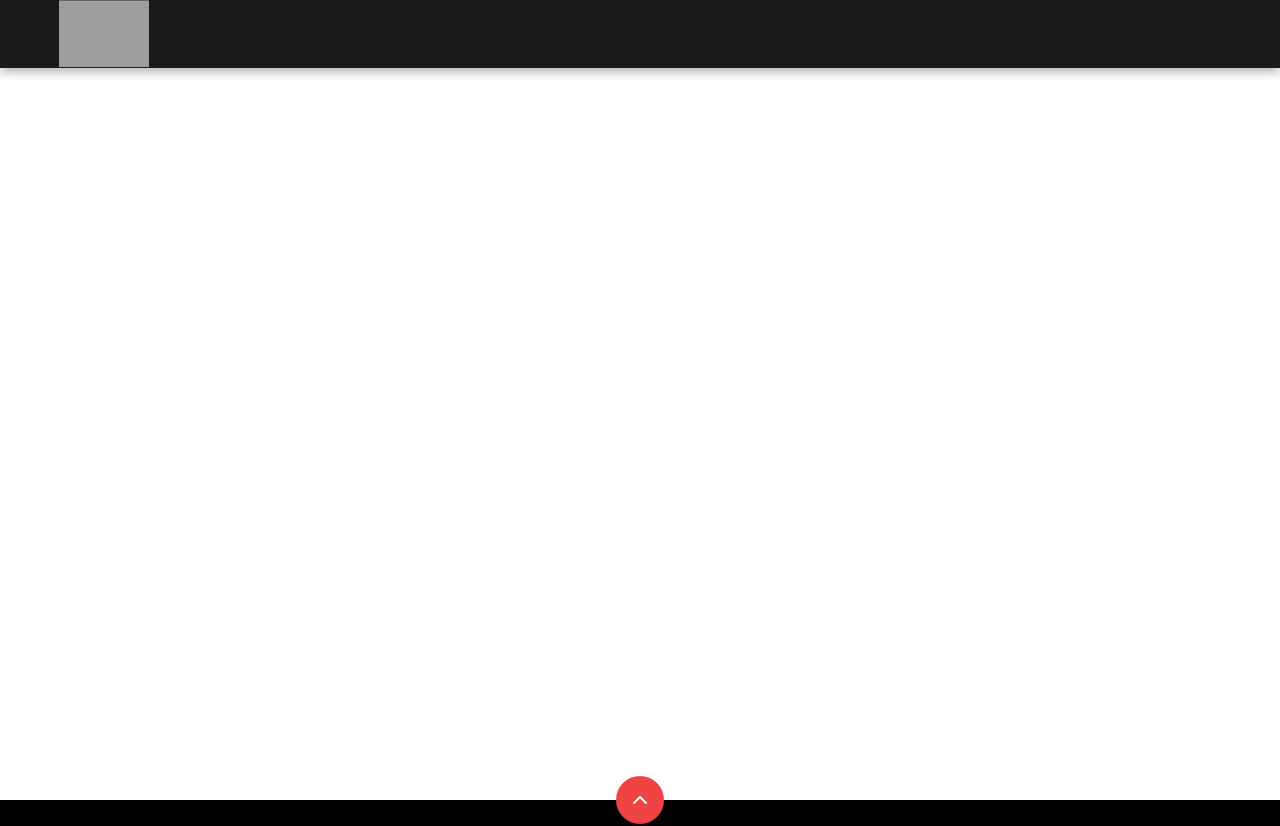
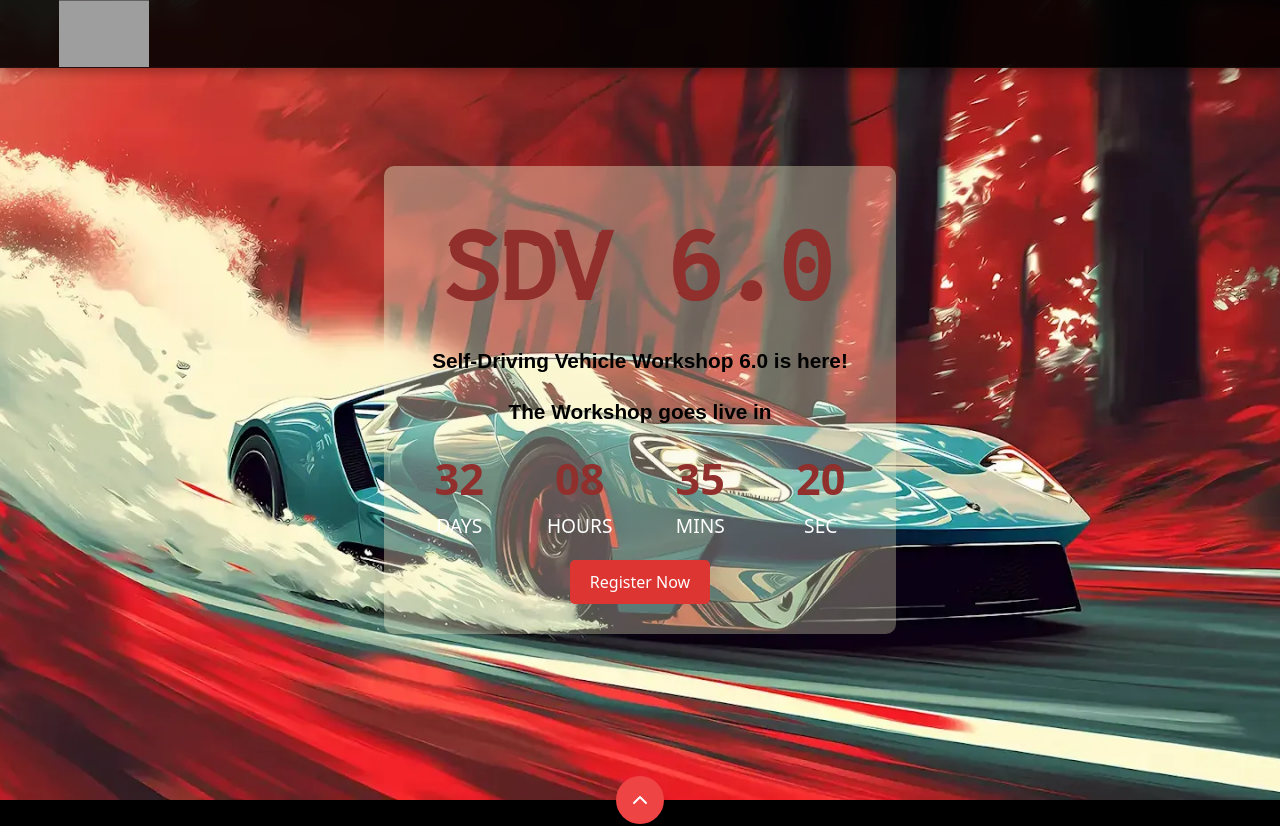
Before and after one commit to swarajjaiswal/SDV-6.0, a React (Create React App) app: page / in a window 1280 px wide. Shown: the top 826 px of the page. Built offline with nearby package versions, Linux system fonts and the light colour scheme; grey boxes are pictures that could not be loaded.

Commit message:
Added Homepage

```diff
--- a/src/components/Homepage/Homepage.css
+++ b/src/components/Homepage/Homepage.css
@@ -1,4 +1,186 @@
-.home{
-    background-color: gray;
+@import url('https://fonts.googleapis.com/css?family=Fira+Mono:400');
+
+.homepage {
+    background-size: cover;
+    background-position: center;
+    background-repeat: no-repeat;
     height: 100vh;
+    display: flex;
+    justify-content: center;
+    align-items: center;
+    position: relative;
 }
+
+.overlay {
+    background: linear-gradient(to bottom right, rgba(248, 244, 207, 0.4), rgba(248, 244, 207, 0.3));
+    padding: 30px;
+    text-align: center;
+    border-radius: 10px;
+    position: relative;
+    max-width: 40%;
+    width: 100%;
+    margin: 0 auto;
+    box-sizing: border-box;
+}
+
+.heading {
+    font-size: 6rem;
+    color: #902F2B;
+    font-weight: bold;
+    margin-bottom: 5px;
+    position: relative;
+    font-family: 'Fira Mono', monospace;
+    letter-spacing: -2px;
+    display: inline-block;
+    animation: glitch 1s linear infinite;
+}
+
+@keyframes glitch {
+    2%, 64% {
+        transform: translate(2px, 0) skew(0deg);
+    }
+    4%, 60% {
+        transform: translate(-2px, 0) skew(0deg);
+    }
+    62% {
+        transform: translate(0, 0) skew(5deg);
+    }
+}
+
+/* Glitch effect */
+.heading:before,
+.heading:after {
+    content: attr(title);
+    position: absolute;
+    left: 0;
+    top: 0;
+    color: #902F2B;
+    z-index: -1;
+    font-family: 'Fira Mono', monospace;
+}
+
+.heading:before {
+    animation: glitchTop 1s linear infinite;
+    clip-path: polygon(0 0, 100% 0, 100% 33%, 0 33%);
+    -webkit-clip-path: polygon(0 0, 100% 0, 100% 33%, 0 33%);
+}
+
+@keyframes glitchTop {
+    2%, 64% {
+        transform: translate(2px, -2px);
+    }
+    4%, 60% {
+        transform: translate(-2px, 2px);
+    }
+    62% {
+        transform: translate(13px, -1px) skew(-13deg);
+    }
+}
+
+.heading:after {
+    animation: glitchBottom 1.5s linear infinite;
+    clip-path: polygon(0 67%, 100% 67%, 100% 100%, 0 100%);
+    -webkit-clip-path: polygon(0 67%, 100% 67%, 100% 100%, 0 100%);
+}
+
+@keyframes glitchBottom {
+    2%, 64% {
+        transform: translate(-2px, 0);
+    }
+    4%, 60% {
+        transform: translate(2px, 0);
+    }
+    62% {
+        transform: translate(-22px, 5px) skew(21deg);
+    }
+}
+
+.paragraph {
+    font-size: 1.3rem;
+    color: #000000;
+    margin-bottom: 20px;
+    font-weight: bold;
+    font-family: sans-serif;
+}
+
+#countdown {
+    margin-bottom: 20px;
+}
+
+#countdown ul {
+    display: flex;
+    justify-content: space-between;
+    padding: 0;
+    list-style-type: none;
+    margin: 0;
+    flex-wrap: nowrap;
+    width: 100%;
+}
+
+#countdown li {
+    display: inline-block;
+    width: 20%;
+    text-align: center;
+    font-size: 6vw;
+    color: #fff;
+}
+
+.number {
+    font-size: 2.7rem;
+    color: #902F2B;
+    font-weight: bold;
+}
+
+.label {
+    color: #ffffff;
+    font-size: 1.2rem;
+    text-transform: uppercase;
+}
+
+.register-button {
+    background-color: #DD3532;
+    color: white;
+    border: none;
+    padding: 10px 20px;
+    font-size: 1rem;
+    cursor: pointer;
+    border-radius: 5px;
+    transition: background-color 0.3s ease;
+}
+
+.register-button:hover {
+    background-color: #bb2c29;
+}
+
+@media (max-width: 768px) {
+    .heading {
+        font-size: 4rem; /* Adjusted for smaller screens */
+    }
+
+    .paragraph {
+        font-size: 1rem;
+    }
+
+    #countdown ul {
+        justify-content: center; /* Center countdown items */
+        width: 100%;
+    }
+
+    #countdown li {
+        font-size: 8vw;
+        width: 22%;
+    }
+
+    .register-button {
+        padding: 8px 16px;
+        font-size: 0.9rem;
+    }
+
+    .overlay{
+        max-width: 90%;
+        padding: 5px;
+    }
+    .label{
+        font-size: 1rem;
+    }
+}
--- a/src/components/Homepage/Homepage.js
+++ b/src/components/Homepage/Homepage.js
@@ -1,12 +1,64 @@
-import React from 'react'
+import React, { useEffect, useState } from 'react';
 import './Homepage.css';
 
 const Homepage = () => {
-  return (
-    <div className='homepage min-h-screen flex items-center justify-center'>
+    const backgroundImage = 'url("./bg.jpg")';
+    const targetDate = new Date('January 18, 2025 00:00:00').getTime();
 
-    </div>
-  )
-}
+    const [countdown, setCountdown] = useState({ days: 0, hours: 0, minutes: 0, seconds: 0 });
 
-export default Homepage
+    useEffect(() => {
+        const interval = setInterval(() => {
+            const now = new Date().getTime();
+            const distance = targetDate - now;
+
+            const days = Math.floor(distance / (1000 * 60 * 60 * 24));
+            const hours = Math.floor((distance % (1000 * 60 * 60 * 24)) / (1000 * 60 * 60));
+            const minutes = Math.floor((distance % (1000 * 60 * 60)) / (1000 * 60));
+            const seconds = Math.floor((distance % (1000 * 60)) / 1000);
+
+            setCountdown({ days, hours, minutes, seconds });
+
+            if (distance < 0) {
+                clearInterval(interval);
+                setCountdown({ days: 0, hours: 0, minutes: 0, seconds: 0 });
+            }
+        }, 1000);
+
+        return () => clearInterval(interval);
+    }, [targetDate]);
+
+    return (
+        <div className="homepage" style={{ backgroundImage }}>
+            <div className="overlay">
+                <h1 className="heading" title="SDV 6.0">SDV 6.0</h1>
+                <p className="paragraph">Self-Driving Vehicle Workshop 6.0 is here!</p>
+                <p className='paragraph'>The Workshop goes live in</p>
+                <div id="countdown">
+                    <ul>
+                        <li id="days">
+                            <div className="number">{String(countdown.days).padStart(2, '0')}</div>
+                            <div className="label">Days</div>
+                        </li>
+                        <li id="hours">
+                            <div className="number">{String(countdown.hours).padStart(2, '0')}</div>
+                            <div className="label">Hours</div>
+                        </li>
+                        <li id="minutes">
+                            <div className="number">{String(countdown.minutes).padStart(2, '0')}</div>
+                            <div className="label">Mins</div>
+                        </li>
+                        <li id="seconds">
+                            <div className="number">{String(countdown.seconds).padStart(2, '0')}</div>
+                            <div className="label">Sec</div>
+                        </li>
+                    </ul>
+                </div>
+                <button className="register-button">Register Now</button>
+
+            </div>
+        </div>
+    );
+};
+
+export default Homepage;
```
Also changed, not shown: public/bg.jpg (added).
